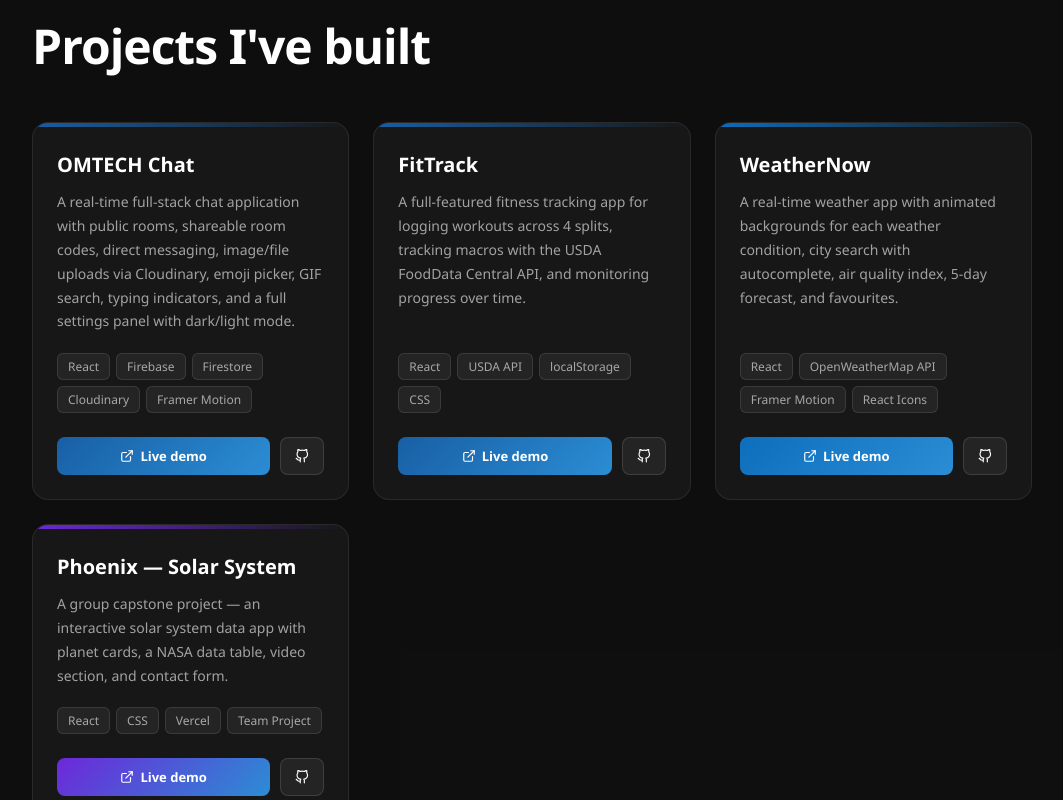
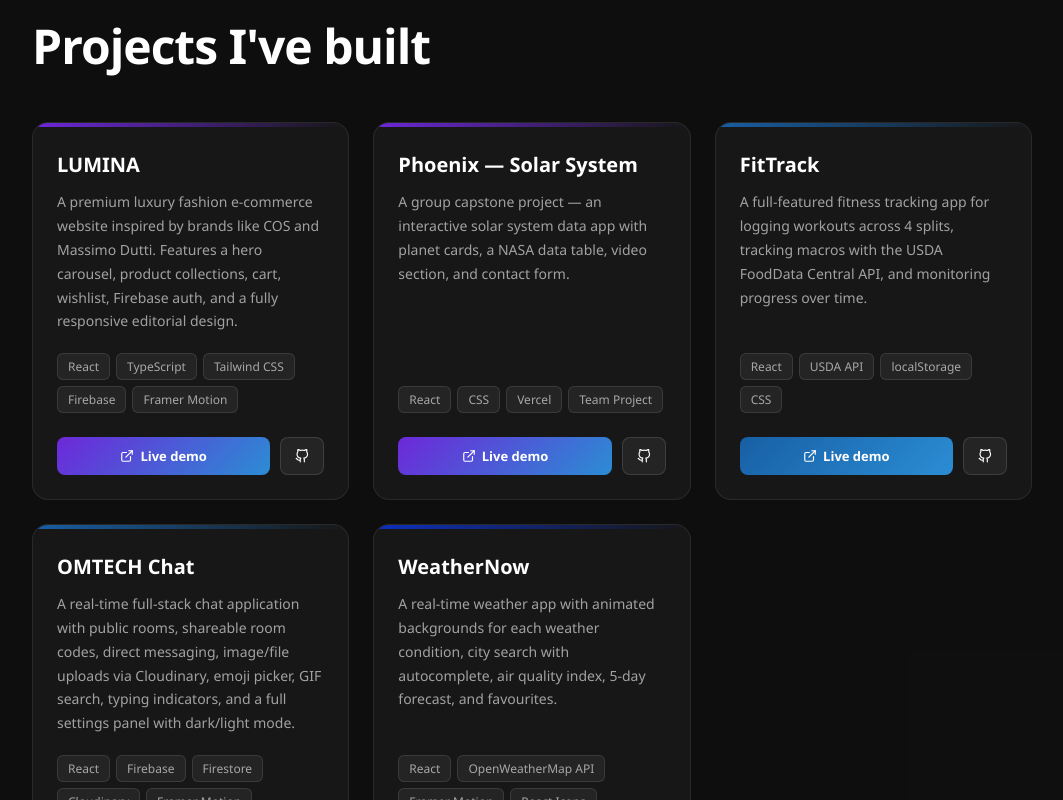
Before and after one commit to CARNAGE-TECH/omtech-portfolio, a React (Create React App) app: page / in a window 1280 px wide. Shown: the part 1620-2420 px from the top of the page, without its empty margins (108-1171 px from the left). Built offline with nearby package versions, Linux system fonts and the light colour scheme.

Commit message:
reorder projects and add LUMINA

```diff
--- a/src/components/Projects.jsx
+++ b/src/components/Projects.jsx
@@ -3,12 +3,20 @@ import { FiExternalLink, FiGithub } from 'react-icons/fi';
 
 const projects = [
   {
-    title: 'OMTECH Chat',
-    description: 'A real-time full-stack chat application with public rooms, shareable room codes, direct messaging, image/file uploads via Cloudinary, emoji picker, GIF search, typing indicators, and a full settings panel with dark/light mode.',
-    tags: ['React', 'Firebase', 'Firestore', 'Cloudinary', 'Framer Motion'],
-    live: 'https://omtech-chat.vercel.app',
-    github: 'https://github.com/CARNAGE-TECH/omtech-chat',
-    color: '#185FA5'
+    title: 'LUMINA',
+    description: 'A premium luxury fashion e-commerce website inspired by brands like COS and Massimo Dutti. Features a hero carousel, product collections, cart, wishlist, Firebase auth, and a fully responsive editorial design.',
+    tags: ['React', 'TypeScript', 'Tailwind CSS', 'Firebase', 'Framer Motion'],
+    live: 'https://lumina-chi-ruddy.vercel.app/',
+    github: 'https://github.com/CARNAGE-TECH/Lumina',
+    color: '#6D28D9'
+  },
+  {
+    title: 'Phoenix — Solar System',
+    description: 'A group capstone project — an interactive solar system data app with planet cards, a NASA data table, video section, and contact form.',
+    tags: ['React', 'CSS', 'Vercel', 'Team Project'],
+    live: 'https://capstone-project-group-14.vercel.app/',
+    github: 'https://github.com/CARNAGE-TECH',
+    color: '#6D28D9'
   },
   {
     title: 'FitTrack',
@@ -19,20 +27,20 @@ const projects = [
     color: '#185FA5'
   },
   {
+    title: 'OMTECH Chat',
+    description: 'A real-time full-stack chat application with public rooms, shareable room codes, direct messaging, image/file uploads via Cloudinary, emoji picker, GIF search, typing indicators, and a full settings panel with dark/light mode.',
+    tags: ['React', 'Firebase', 'Firestore', 'Cloudinary', 'Framer Motion'],
+    live: 'https://omtech-chat.vercel.app/',
+    github: 'https://github.com/CARNAGE-TECH/omtech-chat',
+    color: '#185FA5'
+  },
+  {
     title: 'WeatherNow',
     description: 'A real-time weather app with animated backgrounds for each weather condition, city search with autocomplete, air quality index, 5-day forecast, and favourites.',
     tags: ['React', 'OpenWeatherMap API', 'Framer Motion', 'React Icons'],
     live: 'https://weatherapp-5got.vercel.app/',
     github: 'https://github.com/CARNAGE-TECH/weatherapp',
-    color: '#0d6ebd'
-  },
-  {
-    title: 'Phoenix — Solar System',
-    description: 'A group capstone project — an interactive solar system data app with planet cards, a NASA data table, video section, and contact form.',
-    tags: ['React', 'CSS', 'Vercel', 'Team Project'],
-    live: 'https://capstone-project-group-14.vercel.app/',
-    github: 'https://github.com/CARNAGE-TECH',
-    color: '#6D28D9'
+    color: '#0d30bd'
   }
 ];
 
```
